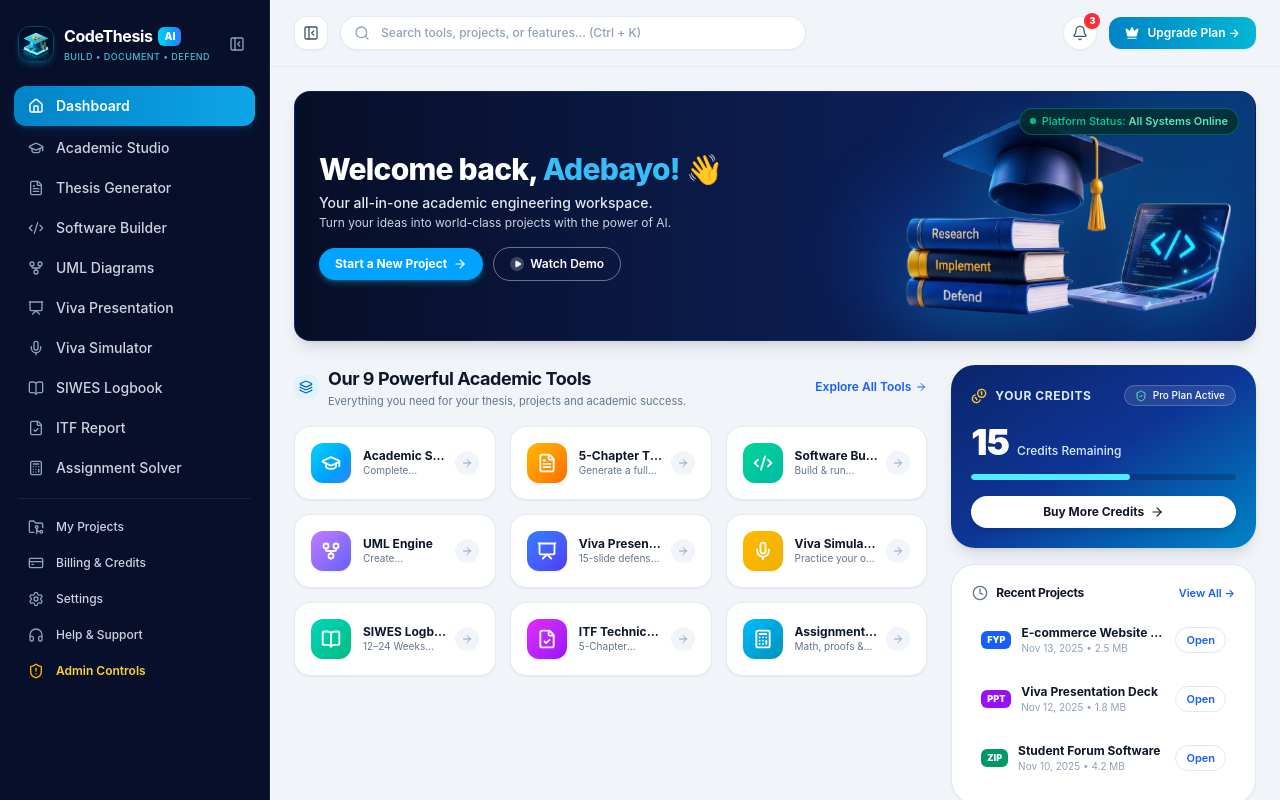
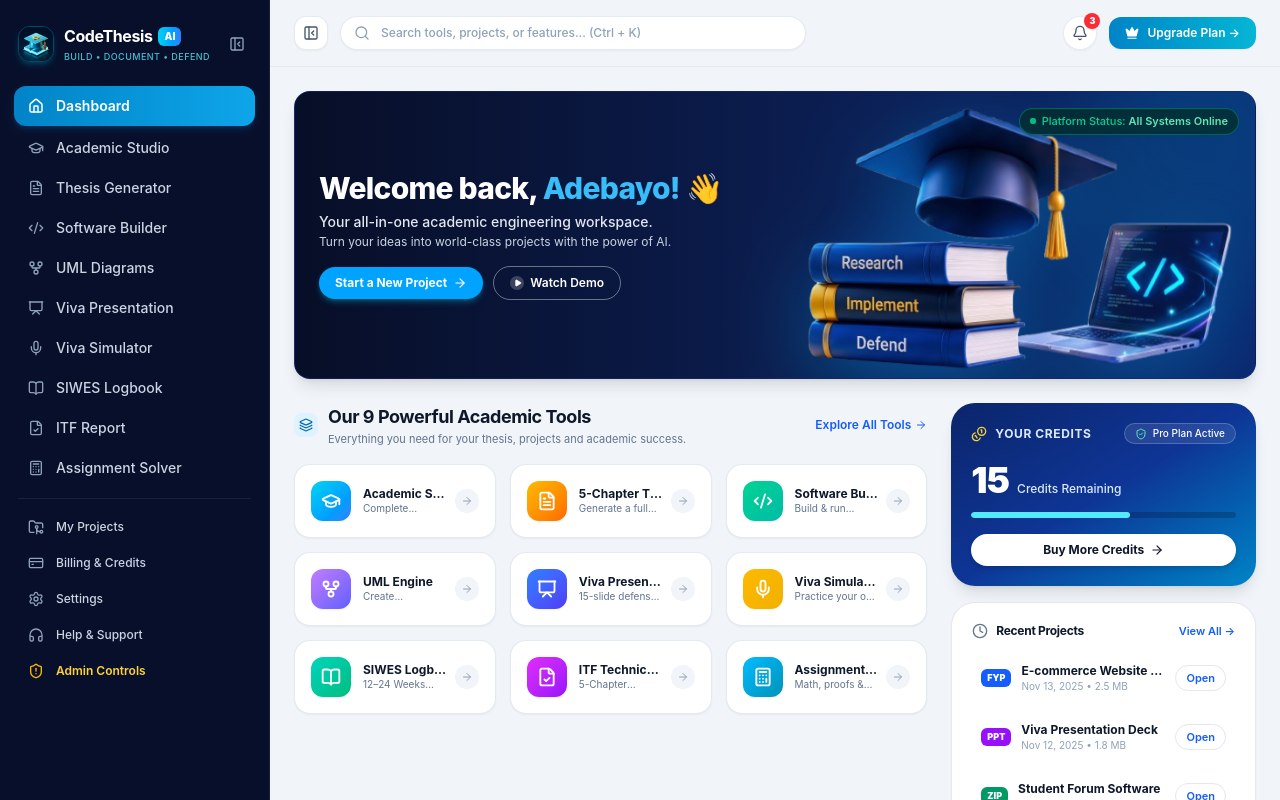
Before and after one commit to yaseeradam/codethesis.ai, a Next.js app in the folder web/: page /dashboard in a window 1280 px wide. Shown: the top 800 px of the page. Built offline with nearby package versions, Linux system fonts and the light colour scheme.

Commit message:
feat(ui): increase size and scale of 3D visual on dashboard header card

```diff
--- a/web/src/app/dashboard/page.tsx
+++ b/web/src/app/dashboard/page.tsx
@@ -687,9 +687,9 @@ function DashboardMain() {
                 </div>
               </div>
 
-              {/* Center-Right 3D Visual Centerpiece (Reduced by 30%) */}
+              {/* Center-Right 3D Visual Centerpiece (Increased Size) */}
               <div className="lg:col-span-5 relative flex items-end justify-center lg:justify-end">
-                <div className="relative w-full max-w-[335px] lg:max-w-[365px] h-[155px] sm:h-[180px] lg:h-[200px] animate-float drop-shadow-[0_15px_30px_rgba(2,132,199,0.4)]">
+                <div className="relative w-full max-w-[420px] sm:max-w-[460px] lg:max-w-[500px] h-[210px] sm:h-[240px] lg:h-[270px] -my-2 lg:-my-4 animate-float drop-shadow-[0_20px_35px_rgba(2,132,199,0.45)] scale-105 sm:scale-110 lg:scale-115 origin-bottom-right">
                   <Image
                     src="/assets/header.png"
                     alt="3D Floating Graduation Cap, Books and Laptop"
```
